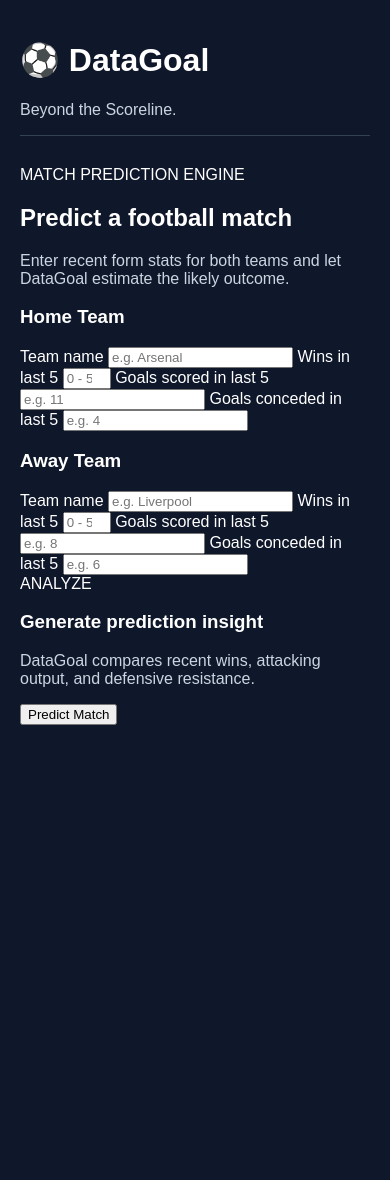
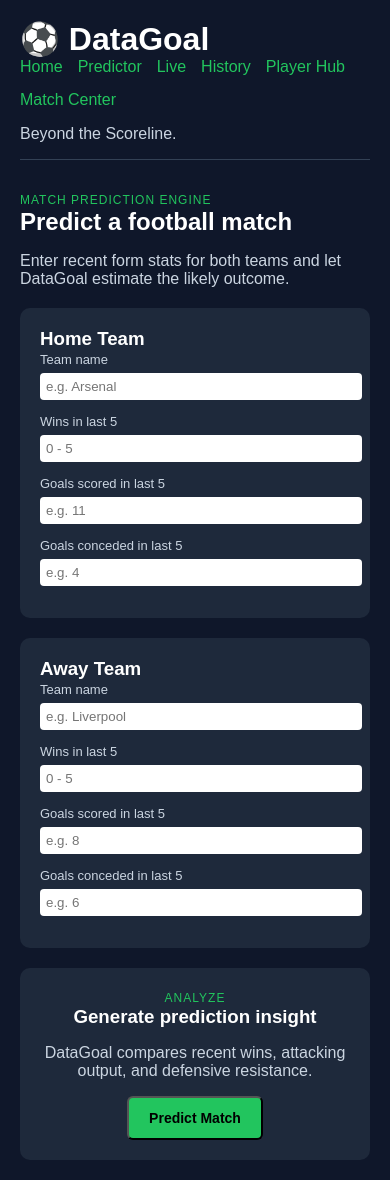
Before and after one commit to Austincc656/datagoal, a Flask app: page /predict in a window 390 px wide. Before the commit the page ends 725 px from the top, so only its background shows below. Run offline with Flask 3, Linux system fonts and the light colour scheme.

Commit message:
Add live match API integration, prediction storage, responsive UI, and navigation system

```diff
--- a/api_client.py
+++ b/api_client.py
@@ -1,4 +1,6 @@
 import os
+from datetime import datetime
+
 import requests
 from dotenv import load_dotenv
 
@@ -19,3 +21,17 @@ def get_live_matches():
     response.raise_for_status()
 
     return response.json()
+
+
+def get_today_fixtures():
+    today = datetime.now().strftime("%Y-%m-%d")
+    url = f"{BASE_URL}/fixtures?date={today}"
+
+    headers = {
+        "x-apisports-key": API_KEY
+    }
+
+    response = requests.get(url, headers=headers, timeout=15)
+    response.raise_for_status()
+
+    return response.json()
--- a/app.py
+++ b/app.py
@@ -1,6 +1,34 @@
+from unittest import result
+
 from flask import Flask, render_template, request
 from predictor import calculate_prediction
-from api_client import get_live_matches
+from api_client import get_live_matches, get_today_fixtures
+import sqlite3
+DATABASE = "predictions.db"
+
+def get_db_connection():
+    conn = sqlite3.connect(DATABASE)
+    conn.row_factory = sqlite3.Row
+    return conn
+
+def init_db():
+    conn = get_db_connection()
+
+    conn.execute("""
+    CREATE TABLE IF NOT EXISTS predictions (
+        id INTEGER PRIMARY KEY AUTOINCREMENT,
+        home_team TEXT NOT NULL,
+        away_team TEXT NOT NULL,
+        home_score INTEGER NOT NULL,
+        away_score INTEGER NOT NULL,
+        result TEXT NOT NULL,
+        created_at TIMESTAMP DEFAULT CURRENT_TIMESTAMP
+    )
+    """)
+
+    conn.commit()
+    conn.close()
+
 
 app = Flask(__name__)
 
@@ -12,10 +40,24 @@ def index():
 @app.route("/live")
 def live():
     try:
-        matches = get_live_matches()
-        return render_template("live.html", matches=matches)
+        live_matches = get_live_matches()
+
+        if live_matches.get("response") and len(live_matches["response"]) > 0:
+            return render_template(
+                "live.html",
+                matches=live_matches["response"],
+                page_title="Live Matches"
+            )
+
+        today_fixtures = get_today_fixtures()
+        return render_template(
+            "live.html",
+            matches=today_fixtures["response"],
+            page_title="Today's Fixtures"
+        )
+
     except Exception as e:
-        return f"<h1>Live Matches Error</h1><p>{e}</p>"
+        return f"<h1>Live Matches Error</h1><p>{str(e)}</p>"
 
 @app.route("/predict", methods=["GET", "POST"])
 def predict():
@@ -42,6 +84,19 @@ def predict():
             home_goals_against,
             away_goals_against,
         )
+
+        conn = get_db_connection()
+
+        conn.execute(
+            """
+            INSERT INTO predictions (home_team, away_team, home_score, away_score, result)
+            VALUES (?, ?, ?, ?, ?)
+            """,
+            (home_team, away_team, home_score, away_score, result),
+        )
+
+        conn.commit()
+        conn.close()
 
         total = home_score + away_score
         if total <= 0:
@@ -83,6 +138,22 @@ def player():
 def match():
     return render_template("match.html")
 
+@app.route("/history")
+def history():
+    conn = get_db_connection()
+
+    predictions = conn.execute(
+        """
+        SELECT *
+        FROM predictions
+        ORDER BY created_at DESC
+        """
+    ).fetchall()
+
+    conn.close()
+
+    return render_template("history.html", predictions=predictions)
 
 if __name__ == "__main__":
+    init_db()
     app.run(debug=True)
--- a/schema.sql
+++ b/schema.sql
@@ -0,0 +1,9 @@
+CREATE TABLE IF NOT EXISTS predictions (
+    id INTEGER PRIMARY KEY AUTOINCREMENT,
+    home_team TEXT NOT NULL,
+    away_team TEXT NOT NULL,
+    home_score INTEGER NOT NULL,
+    away_score INTEGER NOT NULL,
+    result TEXT NOT NULL,
+    created_at TIMESTAMP DEFAULT CURRENT_TIMESTAMP
+);
--- a/static/styles.css
+++ b/static/styles.css
@@ -1,3 +1,4 @@
+/* ===== GLOBAL ===== */
 body {
     font-family: Arial, sans-serif;
     margin: 0;
@@ -6,16 +7,52 @@ body {
     color: white;
 }
 
-header {
-    margin-bottom: 30px;
+h1, h2, h3 {
+    margin: 0;
 }
 
 p {
     color: #cbd5e1;
 }
 
-a {
+/* ===== HEADER & NAV ===== */
+header {
+    margin-bottom: 30px;
+}
+
+.nav-container {
+    display: flex;
+    justify-content: space-between;
+    align-items: center;
+    flex-wrap: wrap;
+}
+
+.nav-links {
+    display: flex;
+    gap: 15px;
+    flex-wrap: wrap;
+}
+
+.nav-links a {
+    text-decoration: none;
     color: #22c55e;
+    font-weight: 500;
+}
+
+.nav-links a:hover {
+    text-decoration: underline;
+}
+
+/* ===== PAGE HEADINGS ===== */
+.page-heading {
+    margin-bottom: 20px;
+}
+
+.eyebrow {
+    font-size: 12px;
+    color: #22c55e;
+    text-transform: uppercase;
+    letter-spacing: 1px;
 }
 
 hr {
@@ -23,3 +60,194 @@ hr {
     border-top: 1px solid #334155;
     margin-top: 15px;
 }
+
+/* ===== GRID LAYOUT ===== */
+.feature-grid {
+    display: grid;
+    grid-template-columns: repeat(auto-fit, minmax(250px, 1fr));
+    gap: 20px;
+}
+
+/* ===== CARDS ===== */
+.card {
+    background-color: #1e293b;
+    padding: 20px;
+    border-radius: 10px;
+}
+
+.feature-card h3 {
+    margin-bottom: 10px;
+}
+
+/* ===== BUTTONS ===== */
+.btn {
+    padding: 10px 16px;
+    border-radius: 6px;
+    text-decoration: none;
+    display: inline-block;
+}
+
+.btn-primary {
+    background-color: #22c55e;
+    color: black;
+    font-weight: bold;
+    padding: 12px 20px;
+    font-size: 14px;
+}
+
+.btn-primary:hover {
+    opacity: 0.9;
+}
+
+/* ===== FORM ===== */
+input {
+    padding: 6px;
+    margin-top: 5px;
+    margin-bottom: 10px;
+    width: 100%;
+    border-radius: 4px;
+    border: none;
+}
+
+/* ===== PREDICT PAGE ===== */
+.predictor-grid {
+    display: grid;
+    grid-template-columns: 1fr 1fr;
+    gap: 20px;
+}
+
+.team-card {
+    background-color: #1e293b;
+    padding: 20px;
+    border-radius: 10px;
+}
+
+.team-card label {
+    font-size: 13px;
+    color: #cbd5e1;
+}
+
+.team-card input {
+    margin-bottom: 12px;
+}
+
+.action-card {
+    grid-column: span 2;
+    text-align: center;
+}
+
+/* ===== RESULT PAGE ===== */
+.team-compare {
+    display: flex;
+    justify-content: space-between;
+    margin-top: 10px;
+}
+
+.verdict {
+    font-size: 22px;
+    font-weight: bold;
+    margin-top: 10px;
+}
+
+/* ===== PROBABILITY BAR ===== */
+.probability-bar {
+    margin-top: 10px;
+}
+
+.bar {
+    background: #334155;
+    height: 8px;
+    border-radius: 5px;
+    overflow: hidden;
+    margin-top: 4px;
+}
+
+.bar div {
+    background: #22c55e;
+    height: 100%;
+}
+
+/* ===== LIVE MATCHES ===== */
+.match-card {
+    display: flex;
+    justify-content: space-between;
+    align-items: center;
+}
+
+.match-teams {
+    display: flex;
+    flex-direction: column;
+}
+
+.match-score {
+    font-size: 22px;
+    font-weight: bold;
+}
+
+.match-meta {
+    font-size: 12px;
+    color: #94a3b8;
+}
+
+/* ===== HISTORY ===== */
+.muted {
+    color: #94a3b8;
+    font-size: 12px;
+}
+
+/* ===== MOBILE RESPONSIVE ===== */
+@media (max-width: 768px) {
+    .predictor-grid {
+        grid-template-columns: 1fr;
+    }
+
+    .action-card {
+        grid-column: span 1;
+    }
+
+    .nav-container {
+        flex-direction: column;
+        align-items: flex-start;
+    }
+}
+.match-card {
+    display: flex;
+    justify-content: space-between;
+    align-items: center;
+}
+
+.match-left {
+    display: flex;
+    flex-direction: column;
+    gap: 10px;
+}
+
+.team {
+    display: flex;
+    align-items: center;
+    gap: 10px;
+}
+
+.team-logo {
+    width: 28px;
+    height: 28px;
+}
+
+.match-center {
+    text-align: right;
+}
+
+.match-score {
+    font-size: 22px;
+    font-weight: bold;
+}
+
+.match-meta {
+    font-size: 12px;
+    color: #94a3b8;
+}
+
+.container {
+    max-width: 1100px;
+    margin: auto;
+}
--- a/templates/layout.html
+++ b/templates/layout.html
@@ -4,17 +4,32 @@
     <meta charset="UTF-8">
     <meta name="viewport" content="width=device-width, initial-scale=1.0">
     <title>DataGoal</title>
-    <link rel="stylesheet" href="{{ url_for('static', filename='styles.css') }}?v=3">
+    <link rel="stylesheet" href="{{ url_for('static', filename='styles.css') }}?v=7">
 </head>
 <body>
+
 <header>
+    <div class="nav-container">
         <h1>⚽ DataGoal</h1>
+
+        <nav class="nav-links">
+            <a href="/">Home</a>
+            <a href="/predict">Predictor</a>
+            <a href="/live">Live</a>
+            <a href="/history">History</a>
+            <a href="/player">Player Hub</a>
+            <a href="/match">Match Center</a>
+        </nav>
+    </div>
+
     <p>Beyond the Scoreline.</p>
     <hr>
 </header>
 
 <main>
     {% block content %}{% endblock %}
+    <main class="container">
 </main>
+
 </body>
 </html>
```
Also changed, not shown: templates/history.html (added, +27 -0 lines), templates/live.html (+75 -25 lines). Lines whose indentation alone changed are shown as unchanged.
